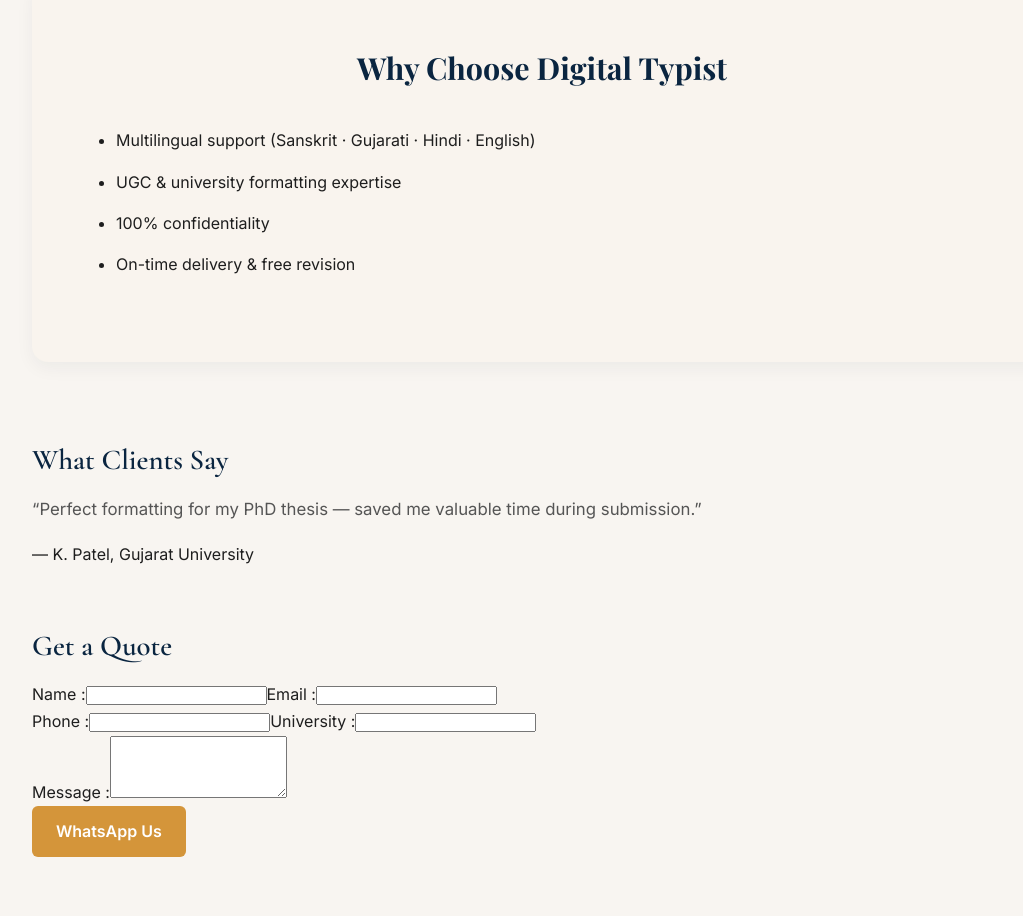
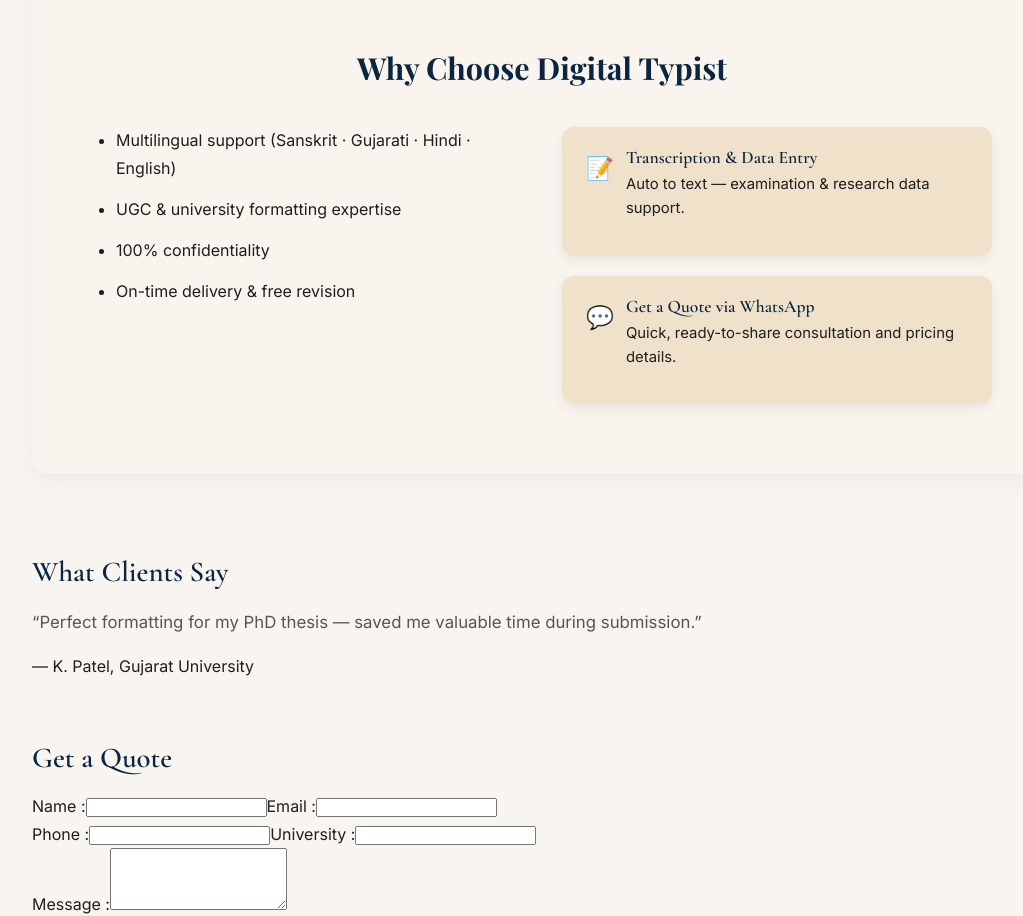
Before and after one commit to digital-typist/digital-typist-lts, a Next.js app: page / in a window 1280 px wide. Shown: the part 2000-2916 px from the top of the page, without its empty margins (98-1121 px from the left). Built offline with nearby package versions, Linux system fonts and the light colour scheme.

Commit message:
Update page.js

```diff
--- a/src/app/page.js
+++ b/src/app/page.js
@@ -115,13 +115,34 @@ export default function HomePage() {
       {/* ===== WHY CHOOSE US ===== */}
      <section className="why">
   <h2>Why Choose Digital Typist</h2>
+  <div className="whyContent">
     <ul className="usps">
       <li>Multilingual support (Sanskrit · Gujarati · Hindi · English)</li>
       <li>UGC & university formatting expertise</li>
       <li>100% confidentiality</li>
       <li>On-time delivery & free revision</li>
     </ul>
+
+    <div className="whyCards">
+      <div className="whyCard">
+        <div className="icon">📝</div>
+        <div>
+          <h3>Transcription & Data Entry</h3>
+          <p>Auto to text — examination & research data support.</p>
+        </div>
+      </div>
+
+      <div className="whyCard">
+        <div className="icon">💬</div>
+        <div>
+          <h3>Get a Quote via WhatsApp</h3>
+          <p>Quick, ready-to-share consultation and pricing details.</p>
+        </div>
+      </div>
+    </div>
+  </div>
 </section>
+
 
       {/* ===== TESTIMONIALS ===== */}
       <section id="reviews" className="testimonials">
```
Lines whose indentation alone changed are shown as unchanged.
